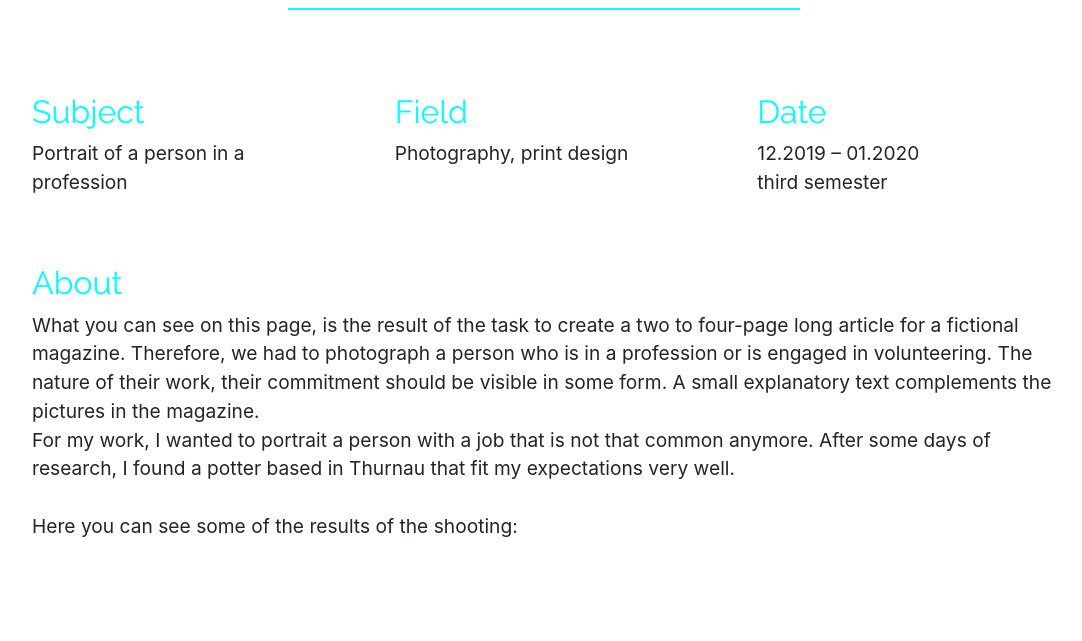
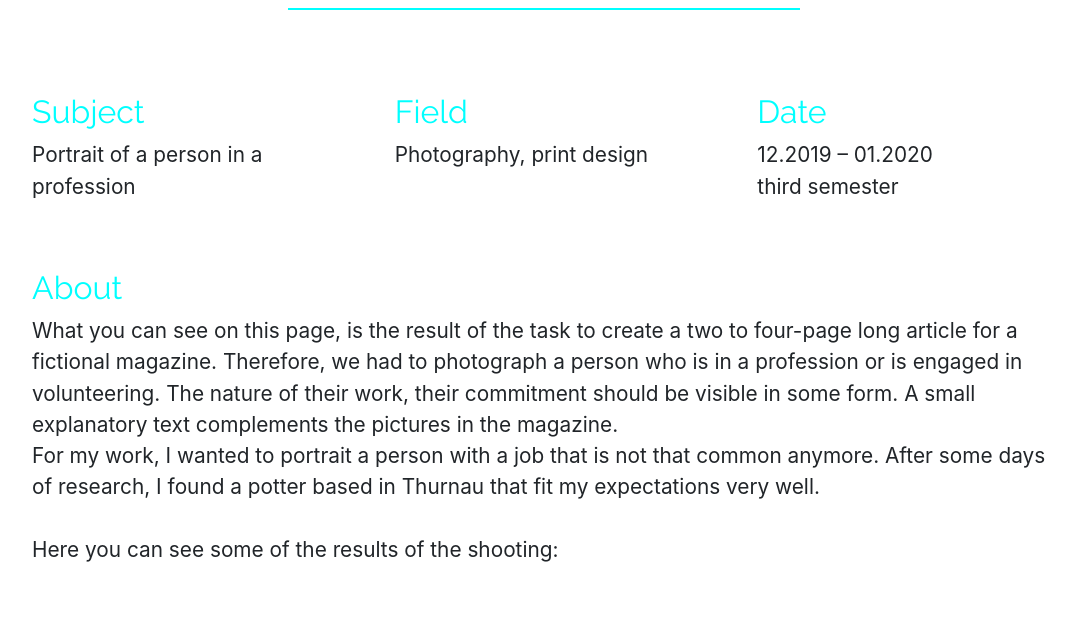
Before and after one commit to sarah0501/Port, a plain HTML site: page Töpfer.html in a window 1280 px wide. Shown: the part 1120-1761 px from the top of the page, without its empty margins (96-1178 px from the left). Drawn offline with nearby package versions, Linux system fonts and the light colour scheme.

Commit message:
Update Töpfer.css

```diff
--- a/css/Töpfer.css
+++ b/css/Töpfer.css
@@ -146,7 +146,7 @@ padding-bottom: 2%;
 }
 
 .facts p, .free p, .person p, .text p .vita p, .skills p{
-	font-size: 1.2rem;
+	font-size: 1.3rem;
 }
 
 
@@ -251,7 +251,7 @@ padding-bottom: 2%;
 }
 
 .tt {
-	font-size: 1.2rem;
+	font-size: 1.3rem;
 	margin-bottom: 10%
 }
 
```
